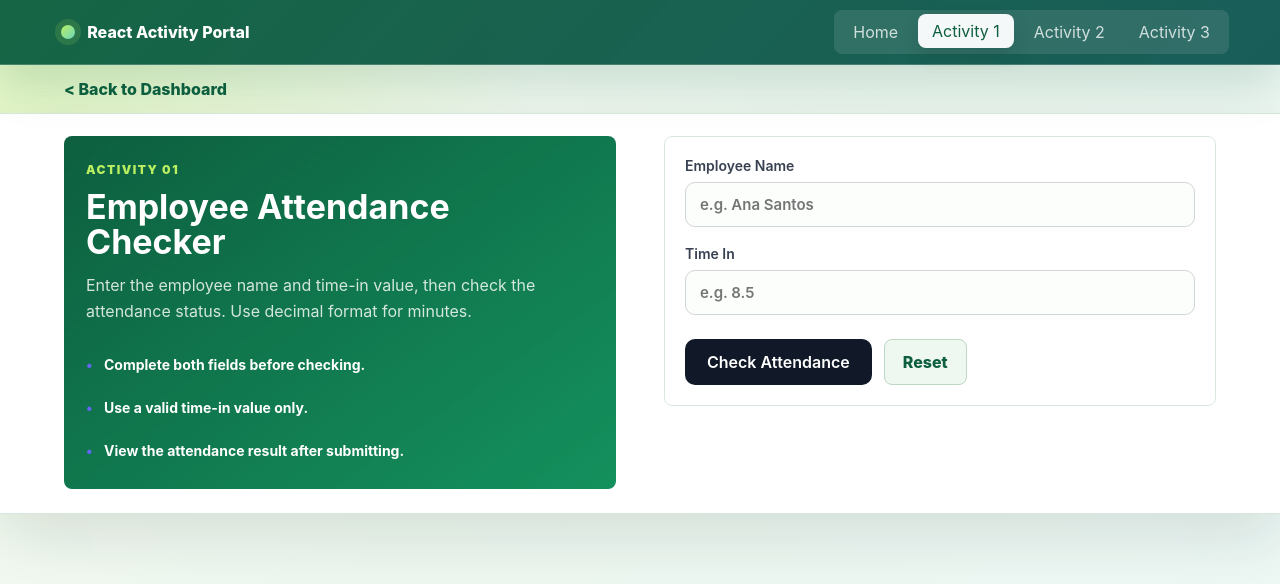
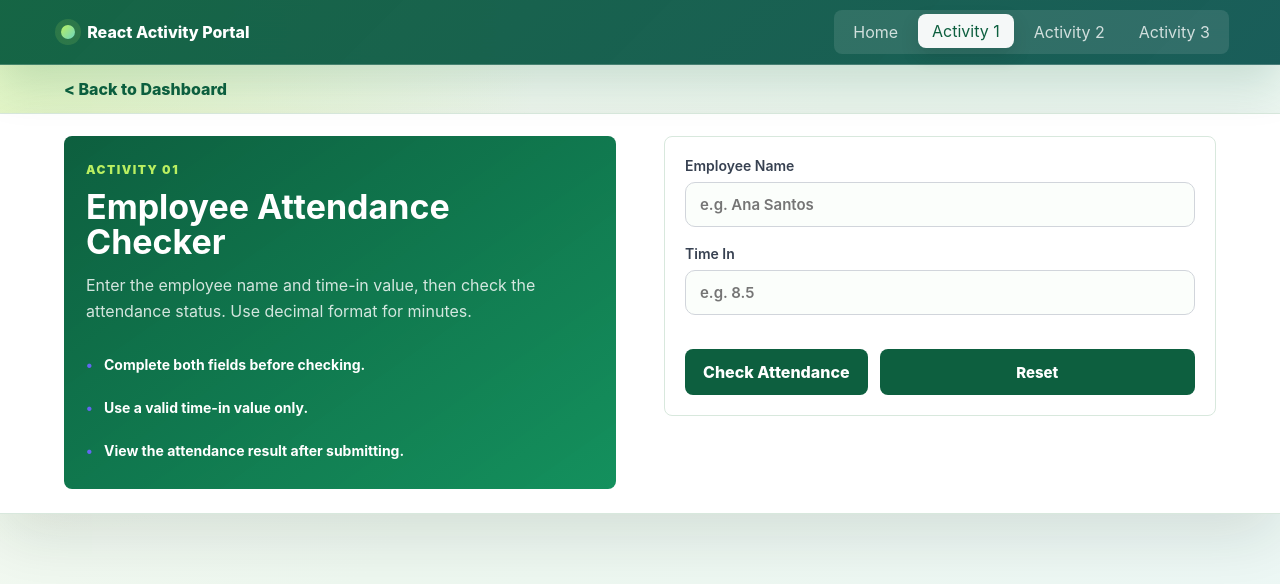
Before and after one commit to JholanL/react-activity-portal, a React (Vite) app: page / in a window 1280 px wide. Both pictures are taken after a click on the button "Activity 1". Shown: the top 584 px of the page. Built offline with nearby package versions, Linux system fonts and the light colour scheme.

Commit message:
Update activity

```diff
--- a/src/pages/Activity1.jsx
+++ b/src/pages/Activity1.jsx
@@ -124,9 +124,9 @@ function Activity1({ setCurrentPage }) {
               )}
             </label>
 
-            <div className="form-actions">
+            <div className="password-buttons">
               <button type="submit">Check Attendance</button>
-              <button className="secondary-button" type="button" onClick={resetForm}>
+              <button className="check-button" type="button" onClick={resetForm}>
                 Reset
               </button>
             </div>
```
